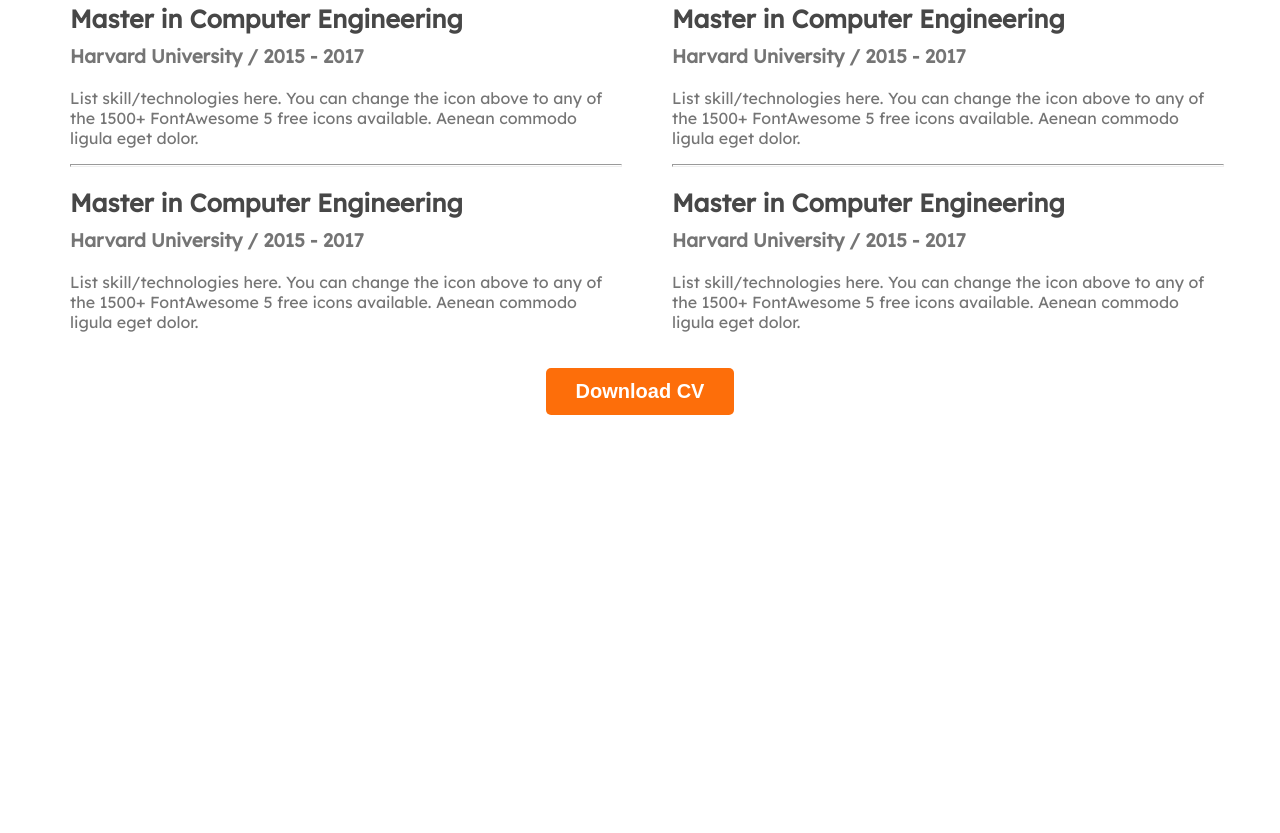
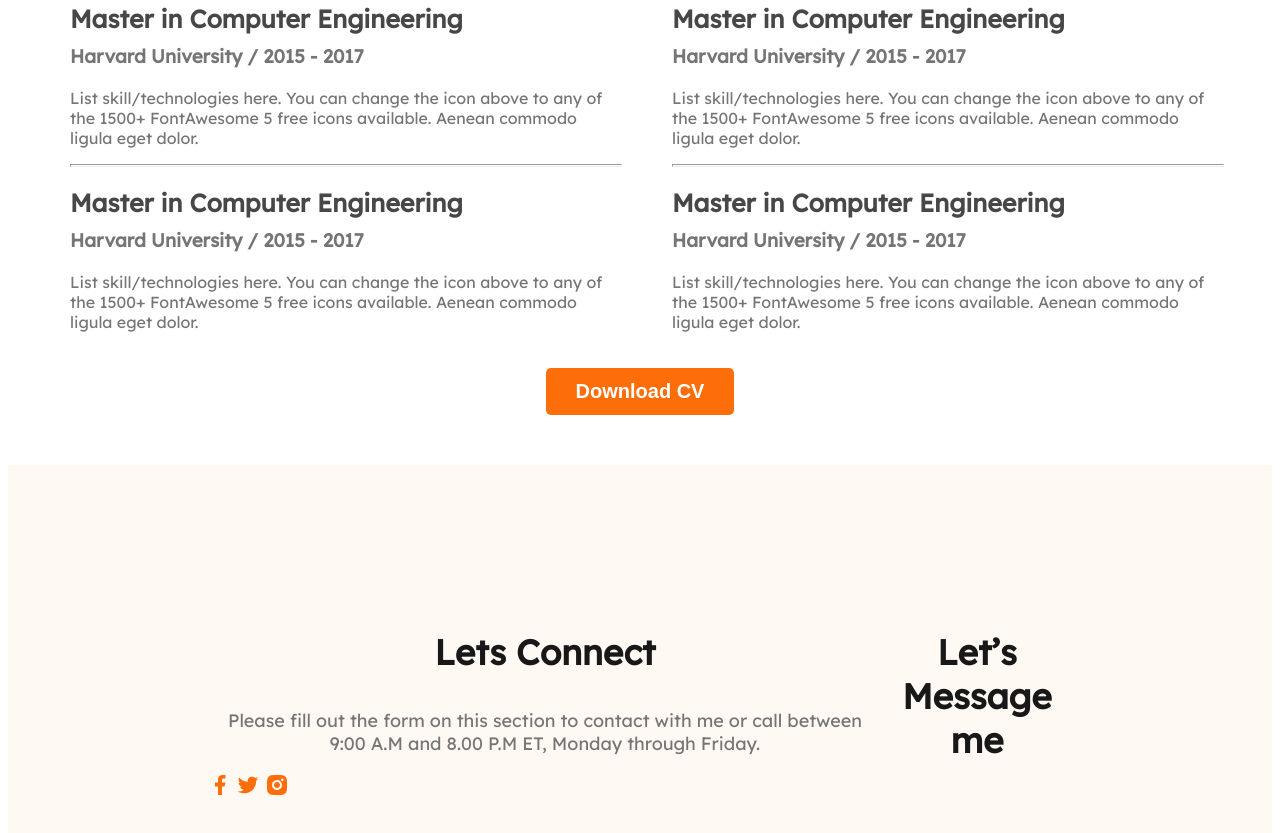
Before and after one commit to SharminMily/portfolio-htmlcss, a plain HTML site: page index.html in a window 1280 px wide. Shown: the part 2438-3271 px from the top of the page. Before the commit the page ends 2873 px from the top, so only its background shows below. Drawn offline with Linux system fonts and the light colour scheme.

Commit message:
basic-footer

```diff
--- a/index.html
+++ b/index.html
@@ -152,6 +152,21 @@
             <button class="btn-primary">Download CV</button>
         </div>
     </main>
-    <footer></footer>
+    <footer>
+        <div class="footer-column">
+            <h3 class="section-title">Lets Connect</h3>
+            <p class="section-description">
+                Please fill out the form on this section to contact with me or call between 9:00 A.M and 8.00 P.M ET, Monday through Friday.
+            </p>
+            <div class="social-links">
+                <a href=""><img src="images/icons/facebook.png" alt=""></a>
+                <a href=""><img src="images/icons/twitter.png" alt=""></a>
+                <a href=""><img src="images/icons/insta.png" alt=""></a>
+            </div>
+        </div>
+        <div class="footer-column">
+            <h3 class="section-title">Let’s Message me</h3>
+        </div>
+    </footer>
 </body>
 </html>
--- a/styles/portfolio.css
+++ b/styles/portfolio.css
@@ -190,3 +190,10 @@ main {
     margin: 20px 0px;
   text-align: center;
 }
+footer{
+    margin-top: 50px;
+    display: flex;
+    background: #FFF8F3;
+    padding: 130px 200px;
+
+}
```
